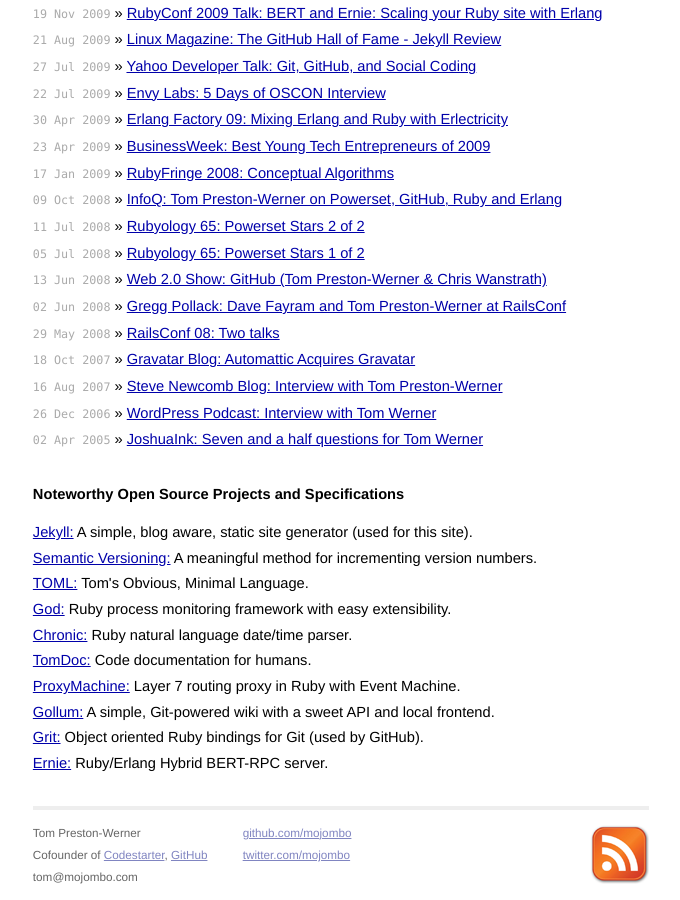
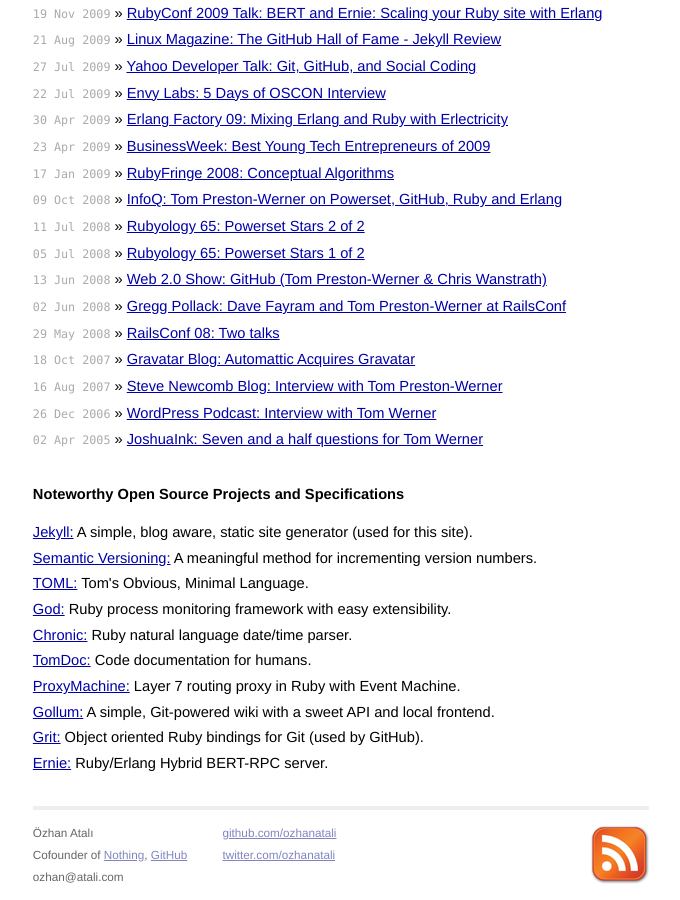
Before and after one commit to ozhanatali/ozhanatali.github.io, a Jekyll site: the page built from index.html, in a window 1280 px wide and 900 px high, scrolled down 1117 px. Shown: the whole window, without its empty margins (299-979 px from the left). Built offline with Jekyll 4.4.1, drawn with Linux system fonts in a browser that asks for light colours; some of the changed text lies outside the part shown.

Commit message:
Update default.html

```diff
--- a/_layouts/default.html
+++ b/_layouts/default.html
@@ -3,7 +3,7 @@
 <head>
    <meta http-equiv="content-type" content="text/html; charset=utf-8" />
    <title>{{ page.title }}</title>
-   <meta name="author" content="Tom Preston-Werner" />
+   <meta name="author" content="Ozhan Atali" />
    <link href="http://feeds.feedburner.com/tom-preston-werner" rel="alternate" title="Tom Preston-Werner" type="application/atom+xml" />
    <meta name="readability-verification" content="QCzSs992GxmRYRKVpPeZ6LE2tS8aYKxsSSQKV8YM"/>
 
@@ -27,7 +27,7 @@
 
 <div class="site">
   <div class="title">
-    <a href="/">Tom Preston-Werner</a>
+    <a href="/">Özhan Atalı</a>
     <a class="extra" href="/">home</a>
   </div>
 
@@ -36,23 +36,23 @@
   <div class="footer">
     <div class="contact">
       <p>
-        Tom Preston-Werner
+        Özhan Atalı
         <br />
         Cofounder of
-          <a href="https://codestarter.org/">Codestarter</a>,
-          <a href="https://github.com/">GitHub</a>
+          <a href="#/">Nothing</a>,
+          <a href="#">GitHub</a>
         <br />
-        tom@mojombo.com
+        ozhan@atali.com
       </p>
     </div>
     <div class="contact">
       <p>
-        <a href="http://github.com/mojombo/">github.com/mojombo</a><br />
-        <a href="http://twitter.com/mojombo/">twitter.com/mojombo</a><br />
+        <a href="#">github.com/ozhanatali</a><br />
+        <a href="#">twitter.com/ozhanatali</a><br />
       </p>
     </div>
     <div class="rss">
-      <a href="http://feeds.feedburner.com/tom-preston-werner">
+      <a href="#">
         <img src="/images/rss.png" alt="Subscribe to RSS Feed" />
       </a>
     </div>
@@ -60,6 +60,7 @@
 </div>
 
 <!-- ClickTale Bottom part -->
+
 <div id="ClickTaleDiv" style="display: none;"></div>
 <script type="text/javascript">
 if(document.location.protocol!='https:')
```
